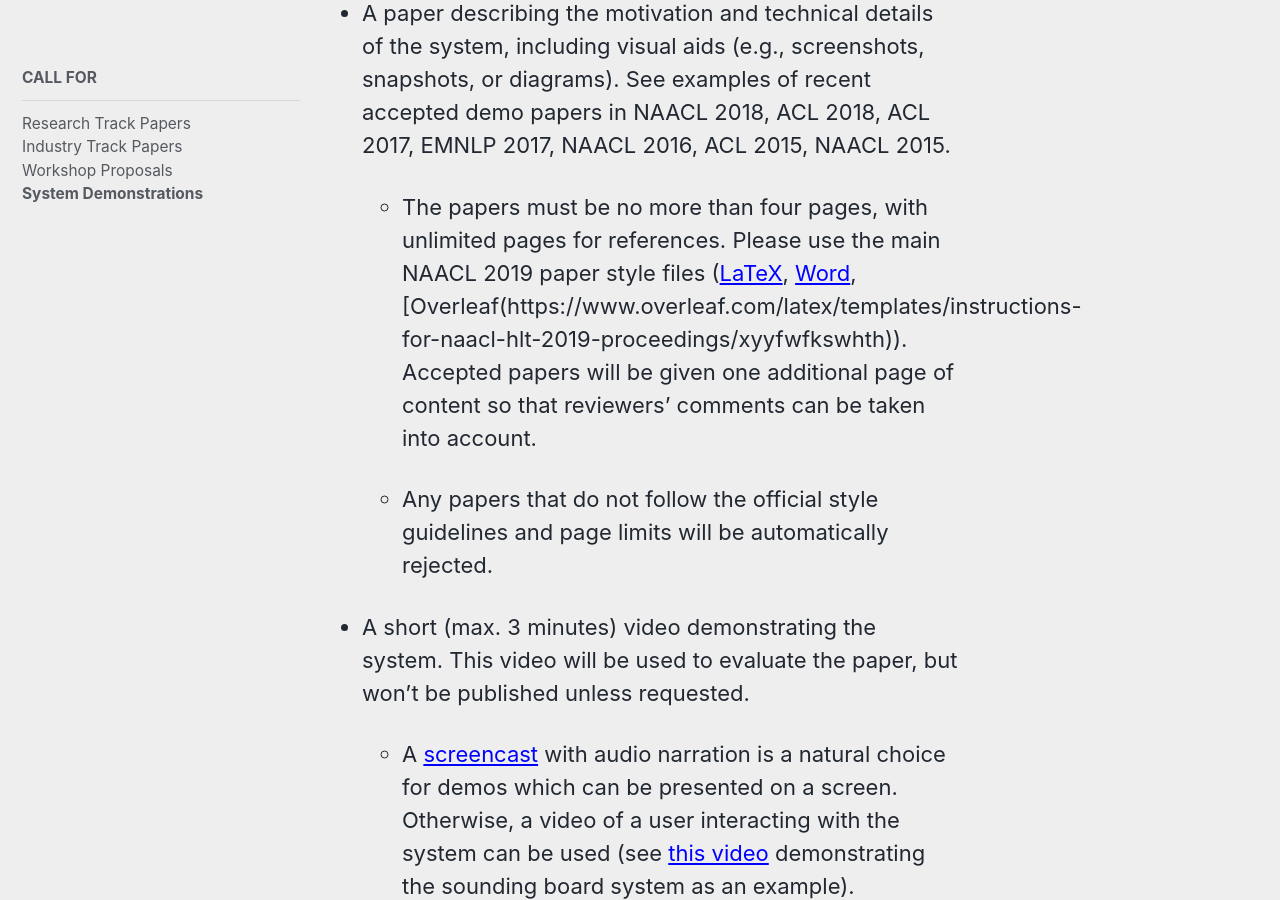
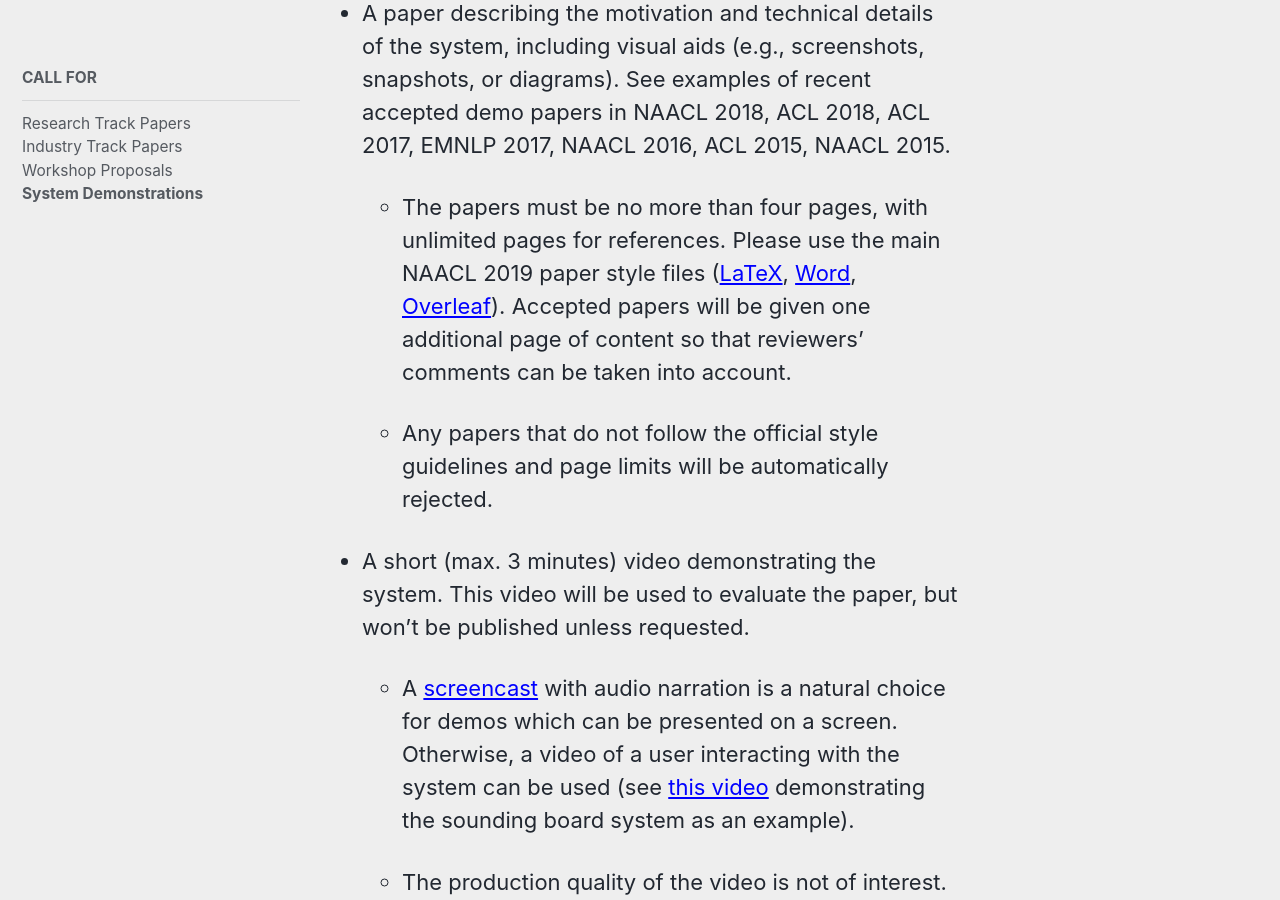
Before and after one commit to naacl-org/naacl-2021-website, a Jekyll site: the page built from _pages/calls/demos.md, in a window 1280 px wide and 900 px high, scrolled down 1147 px. Built offline with Jekyll 4.4.1, drawn with Linux system fonts in a browser that asks for light colours; nearby versions of some CDN libraries.

Commit message:
Fix typo.

```diff
--- a/_pages/calls/demos.md
+++ b/_pages/calls/demos.md
@@ -29,7 +29,7 @@
 
 - A paper describing the motivation and technical details of the system, including visual aids (e.g., screenshots, snapshots, or diagrams). See examples of recent accepted demo papers in NAACL 2018, ACL 2018, ACL 2017, EMNLP 2017, NAACL 2016, ACL 2015, NAACL 2015.
 
-    - The papers must be no more than four pages, with unlimited pages for references. Please use the main NAACL 2019 paper style files ([LaTeX](http://naacl2019.org/downloads/naaclhlt2019-latex.zip), [Word](http://naacl2019.org/downloads/naaclhlt2019-word.zip), [Overleaf(https://www.overleaf.com/latex/templates/instructions-for-naacl-hlt-2019-proceedings/xyyfwfkswhth)). Accepted papers will be given one additional page of content so that reviewers’ comments can be taken into account.
+    - The papers must be no more than four pages, with unlimited pages for references. Please use the main NAACL 2019 paper style files ([LaTeX](http://naacl2019.org/downloads/naaclhlt2019-latex.zip), [Word](http://naacl2019.org/downloads/naaclhlt2019-word.zip), [Overleaf](https://www.overleaf.com/latex/templates/instructions-for-naacl-hlt-2019-proceedings/xyyfwfkswhth)). Accepted papers will be given one additional page of content so that reviewers’ comments can be taken into account.
 
     - Any papers that do not follow the official style guidelines and page limits will be automatically rejected.
 
```
